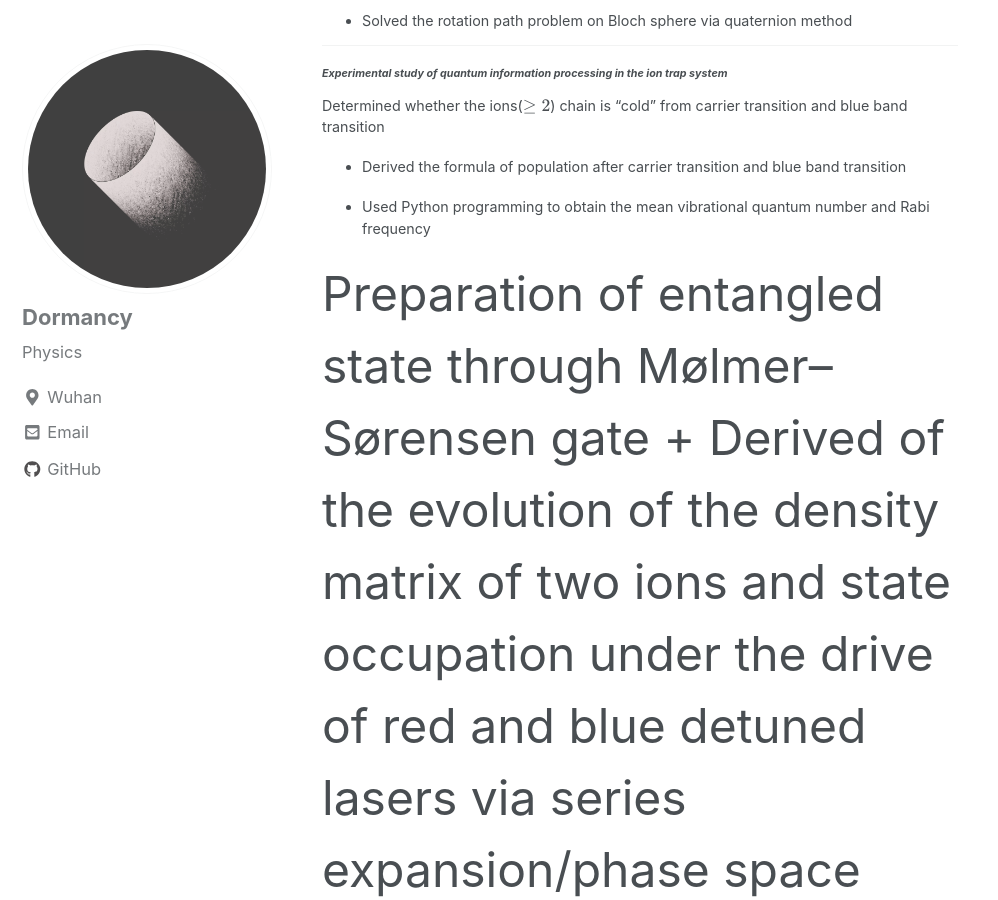
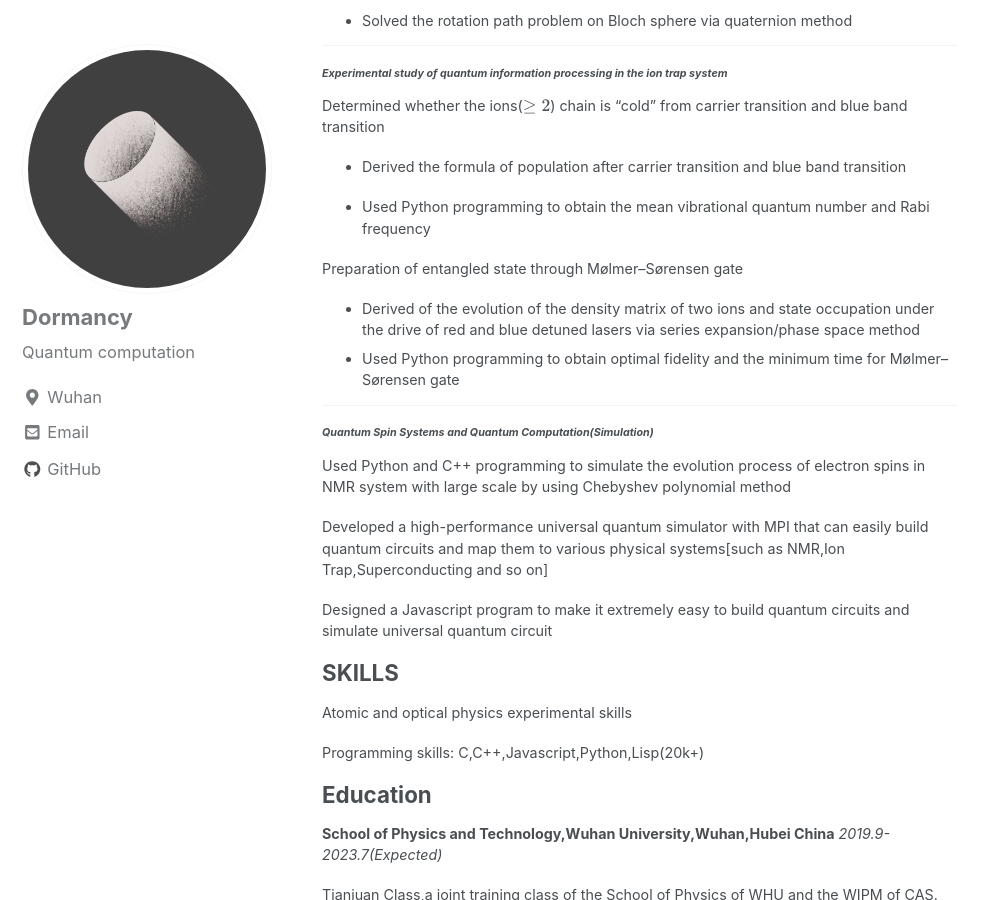
Before and after one commit to ElonDormancy/Homepage, a Jekyll site: the page built from _pages/cv.md, in a window 1280 px wide and 900 px high, scrolled down 371 px. Shown: the whole window, without its empty margins (0-998 px from the left). Built offline with Jekyll 4.4.1, drawn with Linux system fonts in a browser that asks for light colours; nearby versions of some CDN libraries; formulas are drawn with MathJax 3; some of the changed text lies outside the part shown.

Commit message:
Fix the bug of showing formula

```diff
--- a/_config.yml
+++ b/_config.yml
@@ -102,7 +102,7 @@ analytics:
 author:
   name             : "Dormancy"
   avatar           : "images/dormancy.jpg"
-  bio              : "Physics"
+  bio              : "Quantum computation"
   location         : "Wuhan"
   employer         :
   email            : "dormant@whu.edu.cn"
--- a/_pages/cv.md
+++ b/_pages/cv.md
@@ -39,7 +39,7 @@ Determined whether the ions($\ge2$) chain is "cold" from carrier transition and
 
 + Used Python programming to obtain the mean vibrational quantum number and Rabi frequency
 
-<font Size = 20>Preparation of entangled state through Mølmer–Sørensen gate
+Preparation of entangled state through Mølmer–Sørensen gate
 
 + Derived of the evolution of the density matrix of two ions and state occupation under the drive of red and blue detuned lasers via series expansion/phase space method
 + Used Python programming to obtain optimal fidelity and the minimum time for Mølmer–Sørensen gate
```
Also changed, not shown: _pages/publications.md (+34 -8 lines).
